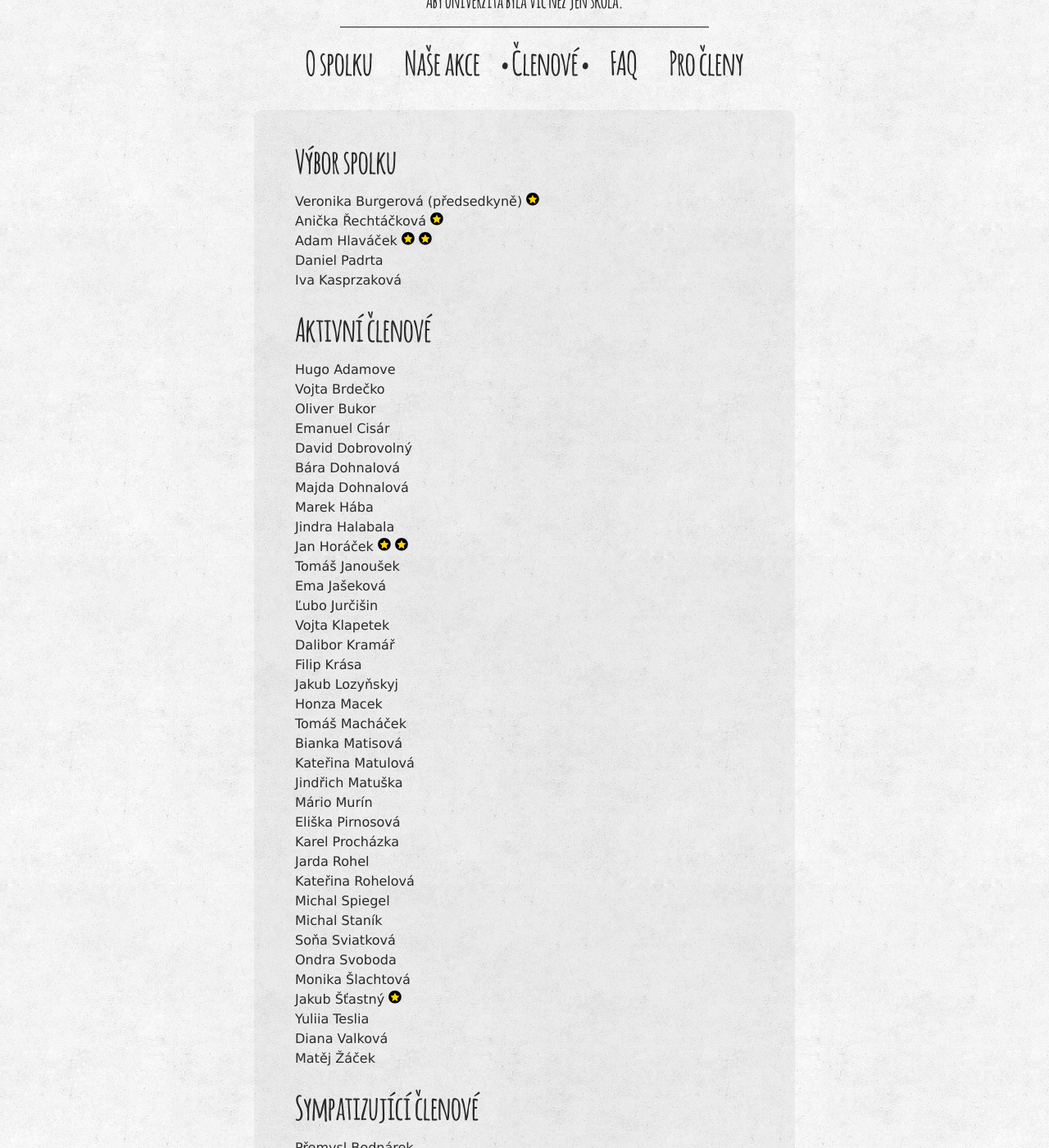
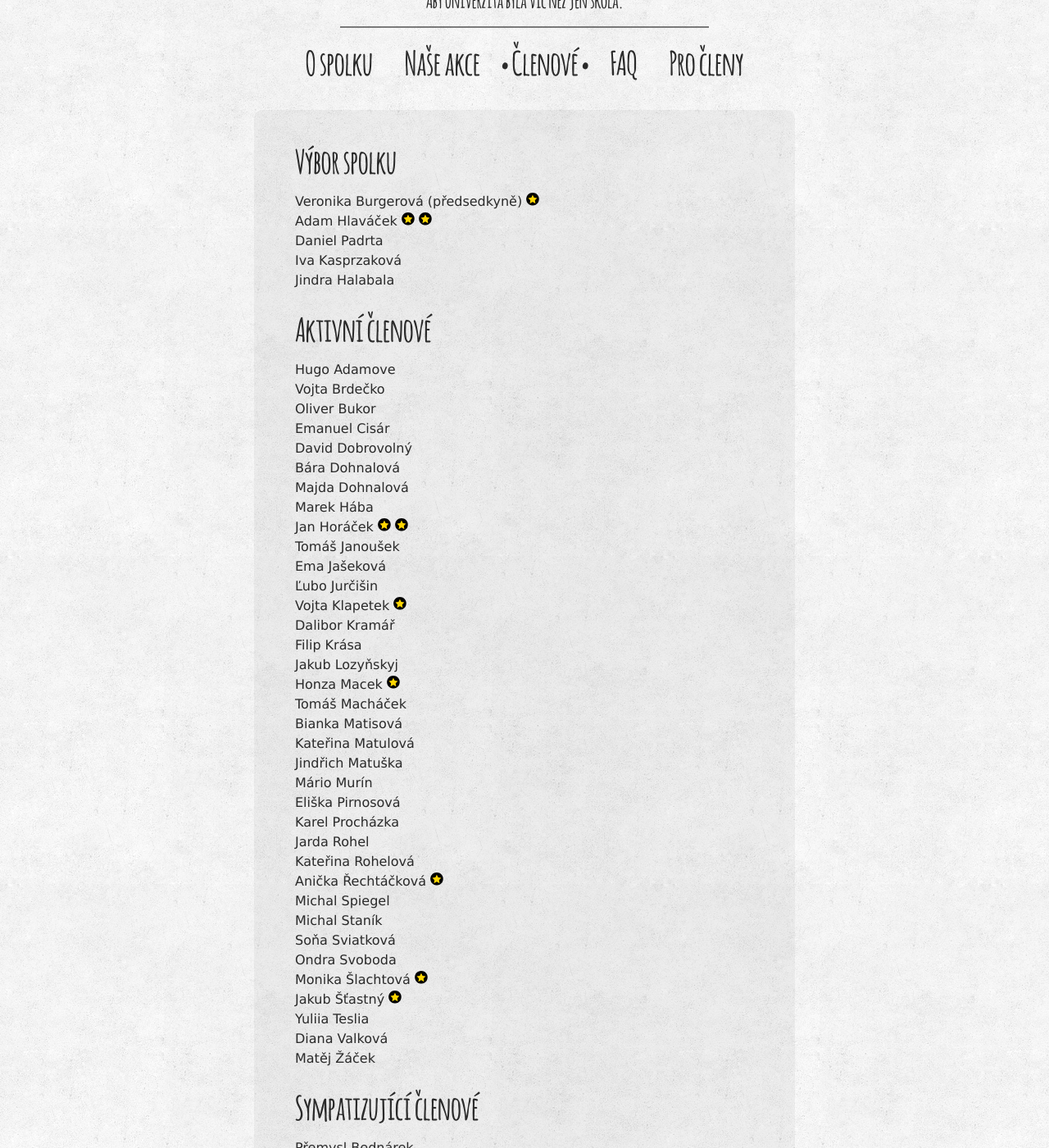
Before and after one commit to zverinec/zverinec-web, a Jekyll site: the page built from _pages/members.md, in a window 1280 px wide and 1400 px high, scrolled down 322 px. Shown: the whole window at 82% size. Built offline with Jekyll 4.4.1, drawn with Linux system fonts in a browser that asks for light colours; comment, search, counter and statistics services are not loaded.

Commit message:
Update výbor and add řády

```diff
--- a/_pages/members.md
+++ b/_pages/members.md
@@ -8,10 +8,10 @@ order: 20
 ## Výbor spolku
 
 Veronika Burgerová (předsedkyně) <img src="img/rad.svg" class="rad" title="Řád přítele severské zvěře za nekonečné propagační zapálení a zapojení do všech Spolkových akcí" /> <br/>
-Anička Řechtáčková <img src="img/rad.svg" class="rad" title="Řád přítele severské zvěře za perfektně zvládnutou garanci K-SCUKu" /><br/>
 Adam Hlaváček <img src="img/rad.svg" class="rad" title="Řád přítele severské zvěře za rozpletení gordického uzlu financování KSI a K-SCUKu z grantu MŠMT" /> <img src="img/rad.svg" class="rad" title="Řád přítele severské zvěře za zrození Naskoč na FI a implementaci front-endu nového webu KSI" /><br/>
 Daniel Padrta<br/>
 Iva Kasprzaková<br/>
+Jindra Halabala<br/>
 
 
 ## Aktivní členové
@@ -24,16 +24,15 @@ David Dobrovolný<br/>
 Bára Dohnalová<br/>
 Majda Dohnalová<br/>
 Marek Hába<br/>
-Jindra Halabala<br/>
 Jan Horáček <img src="img/rad.svg" class="rad" title="Řád přítele severské zvěře za práci na front-endu KSI webu" /> <img src="img/rad.svg" class="rad" title="Řád přítele severské zvěře za celoživotní přínos" /><br/>
 Tomáš Janoušek<br/>
 Ema Jašeková<br/>
 Ľubo Jurčišin<br/>
-Vojta Klapetek<br/>
+Vojta Klapetek <img src="img/rad.svg" class="rad" title="Řád přítele severské zvěře za nadlidskou schopnost navigovat se světem grantů s lidskou tváří a absolutním odhodláním vykonat svůj úkol bez nejmenší poskvrny" /><br/>
 Dalibor Kramář<br/>
 Filip Krása<br/>
 Jakub Lozyňskyj<br/>
-Honza Macek<br/>
+Honza Macek <img src="img/rad.svg" class="rad" title="Řád přítele severské zvěře za letité bezkonkurenční kuchařské a zdravotnické služby a organizaci Schrödingerova grilu" /><br/>
 Tomáš Macháček<br/>
 Bianka Matisová<br/>
 Kateřina Matulová<br/>
@@ -43,11 +42,12 @@ Eliška Pirnosová<br/>
 Karel Procházka<br/>
 Jarda Rohel<br/>
 Kateřina Rohelová<br/>
+Anička Řechtáčková <img src="img/rad.svg" class="rad" title="Řád přítele severské zvěře za perfektně zvládnutou garanci K-SCUKu" /><br/>
 Michal Spiegel<br/>
 Michal Staník<br/>
 Soňa Sviatková<br/>
 Ondra Svoboda<br/>
-Monika Šlachtová<br/>
+Monika Šlachtová <img src="img/rad.svg" class="rad" title="Řád přítele severské zvěře za perfektně zvládnutou garanci InterLoSa"/> <br/>
 Jakub Šťastný <img src="img/rad.svg" class="rad" title="Řád přítele severské zvěře za mimořádné nasazení přesahující hranice státu i spánkového režimu" /><br/>
 Yuliia Teslia<br/>
 Diana Valková<br/>
```
